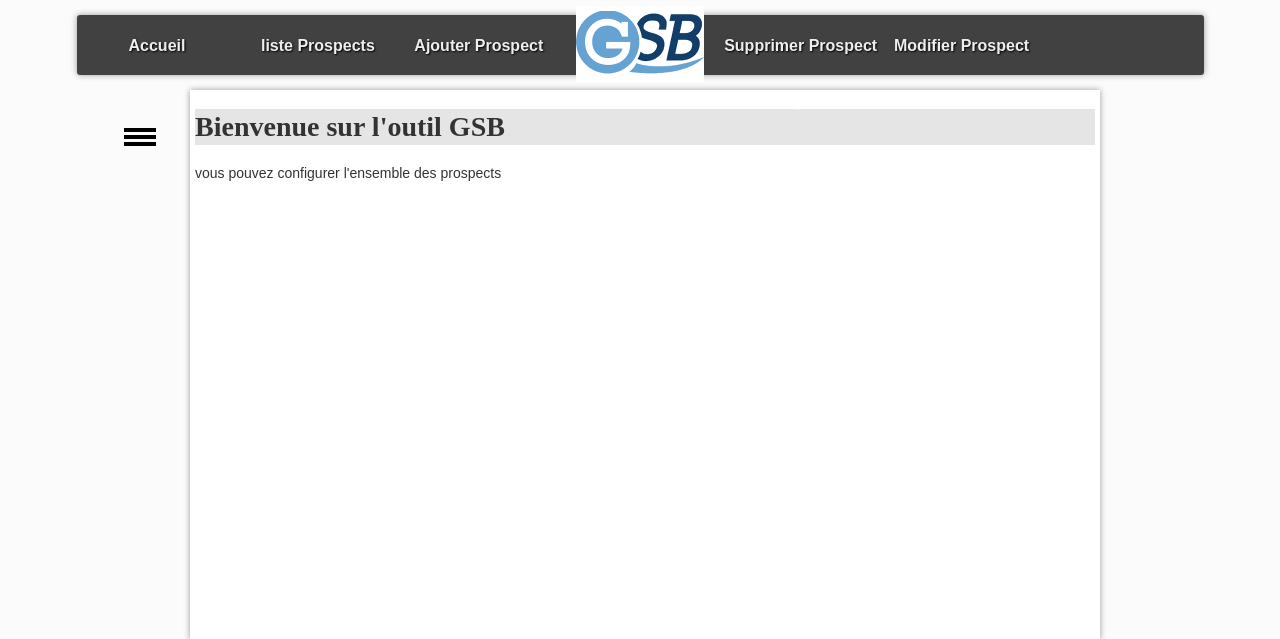
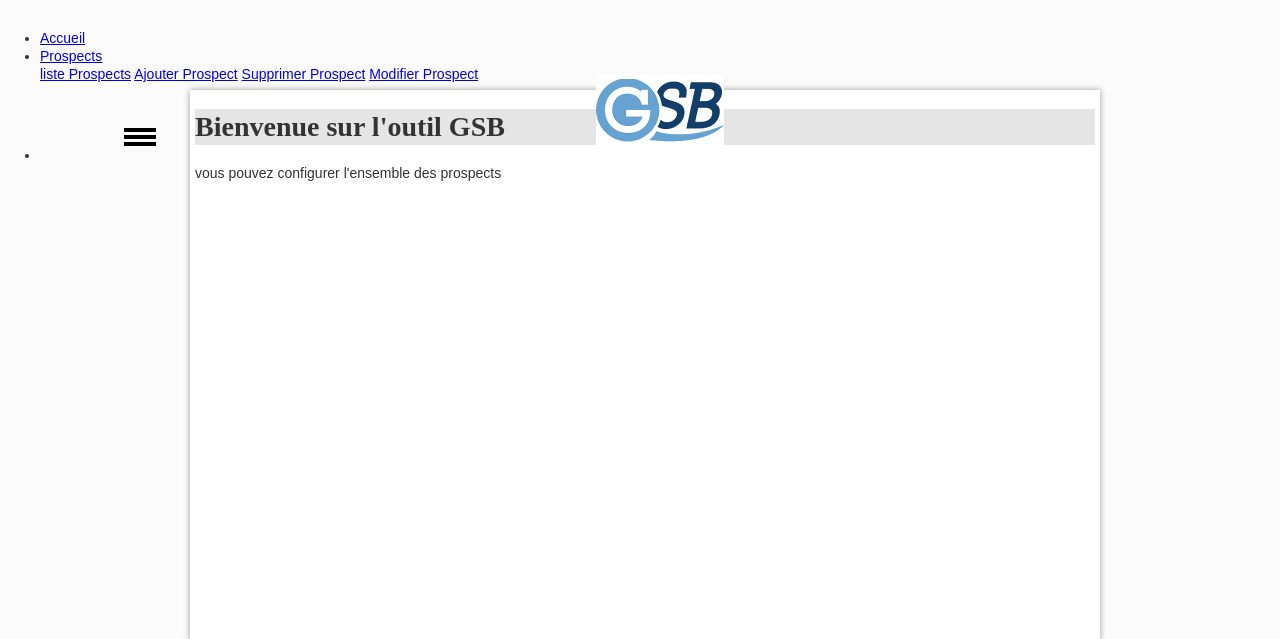
Before and after one commit to pierrebraem/Mission1, a PHP site: page / in a window 1280 px wide. Shown: the top 639 px of the page. Run offline with PHP 8.4, Linux system fonts and the light colour scheme.

Commit message:
tentative de mettre un nouveau nav

```diff
--- a/vue/entete.html.php
+++ b/vue/entete.html.php
@@ -12,17 +12,19 @@
         <link href="https://fonts.googleapis.com/css?family=Lobster" rel="stylesheet">
     </head>
     <body>
-    <nav>
-
-        <ul id="menuGeneral">
-            <li><a href="./?action=default">Accueil</a></li>
-            <li><a href="./?action=liste">liste Prospects</a></li>
-            <li><a href="./?action=ajout">Ajouter Prospect</a></li>
-
+    <nav class="navbar navbar-expand-lg navbar-light bg-light">
+        <ul id="navbar-nav">
+            <li class="nav-item active"><a class="nav-link" href="./?action=default">Accueil</a></li>
+            <li class="nav-item dropdown">
+                <a class="nav-link dropdown-toggle" href="#" id="navbarDropdownMenuLink" data-toggle="dropdown" aria-haspopup="true" aria-expanded="false">Prospects</a>
+                <div class="dropdown-menu" aria-labelledby="navbarDropdownMenuLink">
+                    <a class="dropdown-item" href="./?action=liste">liste Prospects</a>
+                    <a class="dropdown-item" href="./?action=ajout">Ajouter Prospect</a>
+                    <a class="dropdown-item" href="./?action=supprime">Supprimer Prospect</a>
+                    <a class="dropdown-item" href="./?action=modifie">Modifier Prospect</a>
+                </div>
+            </li>
             <li id="logo"><a href="./?action=default"><img src="images/logoBarre.png" alt="logo" /></a></li>
-            <li><a href="./?action=supprime">Supprimer Prospect</a>></li>
-            <li><a href="./?action=modifie">Modifier Prospect</a></li>
-            <li></li>
         </ul>
     </nav>
     <div id="bouton">
```
